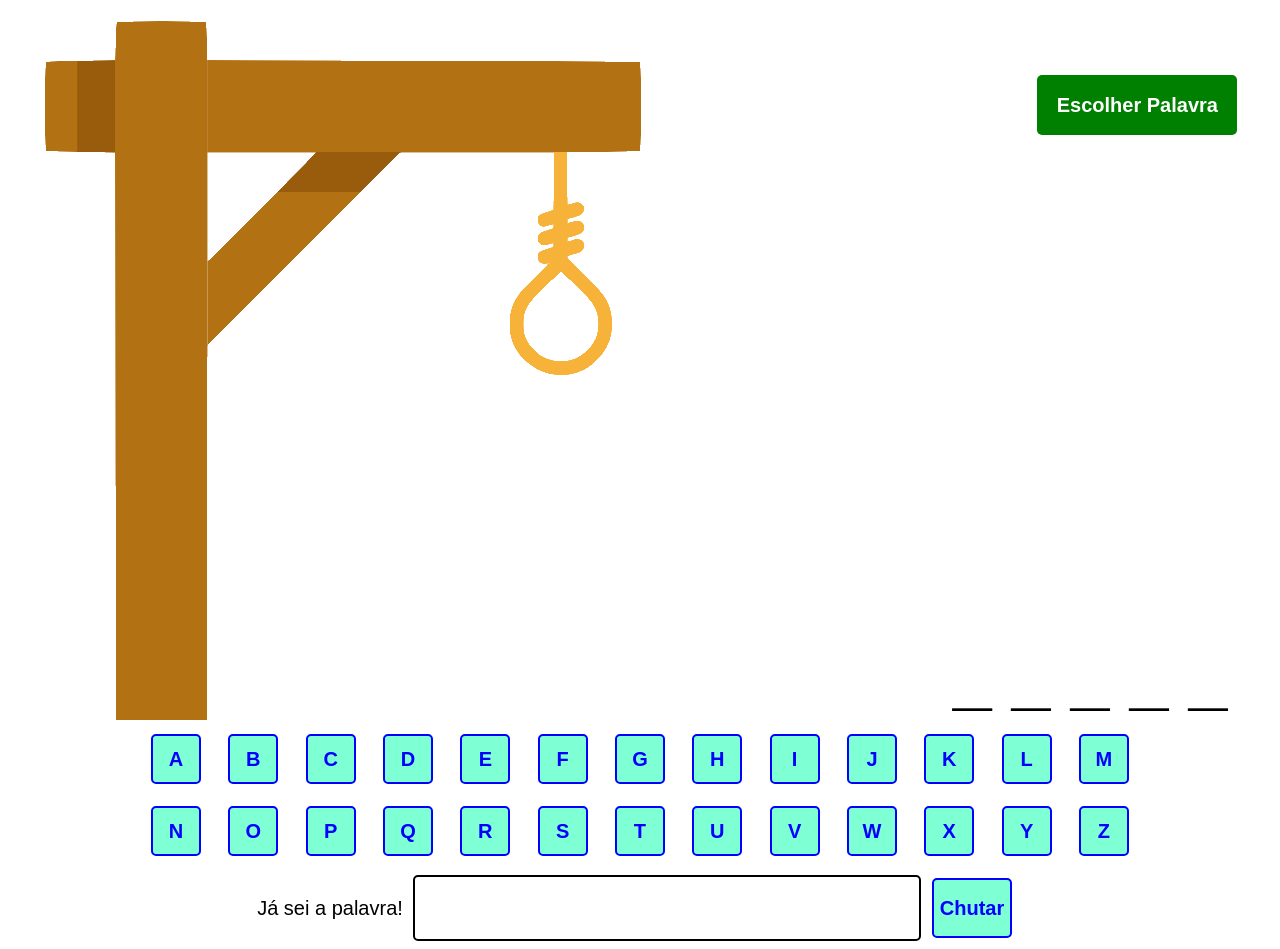
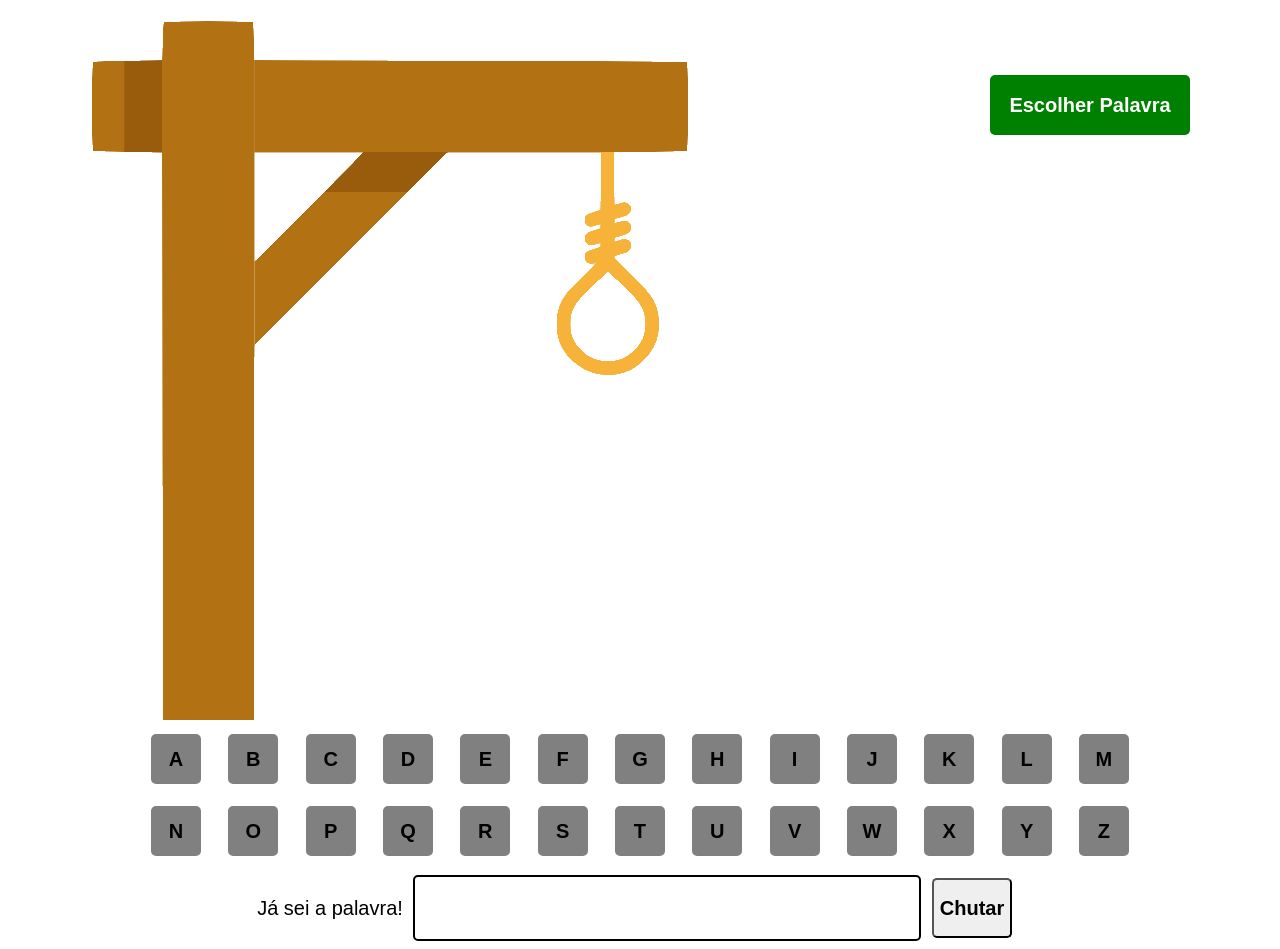
Before and after one commit to JoaoGMagri/-Driven-projeto8-jogoforca, a React app: page / in a window 1280 px wide. Built offline with nearby package versions, Linux system fonts and the light colour scheme.

Commit message:
Teclado funcional e verificação da palavra

```diff
--- a/public/css/style.css
+++ b/public/css/style.css
@@ -82,21 +82,33 @@ h1{
 
 }
 
-.blocoTeclado,
+.blocoTeclado-Habilitado,
+.blocoTeclado-Desabilitado,
 .chutar{
 
     width: 50px;
     height:50px;
-    margin: 11px;
-
-    background-color: aquamarine;
-
-    color: blue;
+    margin:11px;
     font-family: Arial, Helvetica, sans-serif;
     font-size: 20px;
     font-weight: bold;
+    border-radius: 5px;
+
+}
+
+.blocoTeclado-Habilitado{
+
+    background-color: aquamarine;
+    color: blue;
     border: 2px solid blue;
-    border-radius: 5px;
+
+}
+
+.blocoTeclado-Desabilitado{
+
+    background-color: gray;
+    color: black;
+    border: 2px solid gray;
 
 }
 
--- a/src/components/App.js
+++ b/src/components/App.js
@@ -1,10 +1,72 @@
+import React, { useState } from "react";
 import alfabeto from "./alfabeto"
-import BlocoTeclado from "./BlocoTeclado"
 import palavras from "./palavras";
 
 export default function () {
 
-    const arrayTeclado = alfabeto();
+    const [habilitado, setHabilitado] = useState([]);
+    const [palavraSelecionada, setPalavraSelecionada] = useState([])
+    const [palavraEscondida, setPalavraEscondida] = useState([])
+
+    /* console.log(palavras);
+    console.log(alfabeto); */
+    console.log(palavraSelecionada);
+
+    function comacarJogo() {
+        let array = []
+        for (let i=0; i<26; i++) {
+            array.push(i);
+        }
+        const array2 = [...habilitado, ...array];
+        setHabilitado(array2);
+
+        const indexPalavra= Math.floor(Math.random() * palavras.length)
+        setPalavraSelecionada(palavras[indexPalavra].split(""));
+
+
+        setPalavraEscondida(Array(palavras[indexPalavra].length).fill("_"));
+
+    }
+
+    function clicarBotão(index, letra) {
+
+        const novaLista = habilitado.filter( idx => idx !== index);
+        setHabilitado(novaLista);
+
+        comparaLetras(letra);
+
+    }
+
+    function comparaLetras(letra) {
+
+        let array = [];
+        let novoArray = palavraEscondida;
+
+        for (let i=0; i< palavraSelecionada.length; i++) {
+
+            if(letra === palavraSelecionada[i]) {
+                array.push(i);
+            }
+
+        }
+
+        for (let i=0; i<palavraSelecionada.length; i++) {
+            for (let j=0; j<array.length; j++) {
+
+                if( array[j] === i ) {
+
+                    novoArray[i] = letra;
+
+                }
+
+            }
+        }
+
+        setPalavraEscondida([...novoArray]);
+
+    }
+
+
     return (
         <div className="app">
             <div className="topo">
@@ -17,15 +79,18 @@ export default function () {
 
                 <div className="direita">
 
-                    <button className="botao" type="Escolher Palavra">Escolher Palavra</button>
+                    <button
+                        onClick={comacarJogo}
+                        className="botao"
+                        type="Escolher Palavra">
+
+                        Escolher Palavra
+
+                    </button>
 
                     <div className="palavraEscondida">
 
-                        <h1>_</h1>
-                        <h1>_</h1>
-                        <h1>_</h1>
-                        <h1>_</h1>
-                        <h1>_</h1>
+                        {palavraEscondida.map((item,i) => <h1 key={i}>{item}</h1>)}
 
                     </div>
 
@@ -35,7 +100,19 @@ export default function () {
 
             <div className="teclado">
 
-                {arrayTeclado.map((item, i) => <BlocoTeclado item={item} key={i}/>)}
+                {alfabeto.map((item, i) =>
+                    <button
+                        onClick={(() => clicarBotão(i, item))}
+                        className={
+                            habilitado.includes(i) ? (
+                                "blocoTeclado-Habilitado"
+                            ) : (
+                                "blocoTeclado-Desabilitado"
+                            )}
+                        disabled={false}
+                        key={i}>
+                        {item.toUpperCase()}
+                    </button>)}
 
             </div>
 
@@ -47,7 +124,7 @@ export default function () {
 
             </div>
 
-        </div>
+        </div >
 
     )
 
--- a/src/components/BlocoTeclado.js
+++ /dev/null
@@ -1,12 +0,0 @@
-import cliqueNoBloco from "./cliqueNoBloco";
-
-export default function BlocoTeclado(props) {
-
-    console.log(props);
-
-    return (
-
-        <button className="blocoTeclado" onClick={() => {cliqueNoBloco(props.item)}}>{props.item.toUpperCase()}</button>
-
-    )
-}
--- a/src/components/alfabeto.js
+++ b/src/components/alfabeto.js
@@ -1,7 +1,3 @@
-export default function Alfabeto() {
+const alfabeto = ["a", "b", "c", "d", "e", "f", "g", "h", "i", "j", "k", "l", "m", "n", "o", "p", "q", "r", "s", "t", "u", "v", "w", "x", "y", "z"];
 
-    const alfabeto = ["a", "b", "c", "d", "e", "f", "g", "h", "i", "j", "k", "l", "m", "n", "o", "p", "q", "r", "s", "t", "u", "v", "w", "x", "y", "z"];
-
-    return alfabeto;
-
-}
+export default alfabeto;
--- a/src/components/cliqueNoBloco.js
+++ /dev/null
@@ -1,5 +0,0 @@
-export default function cliqueNoBloco(x) {
-
-    console.log(x);
-
-}
--- a/src/components/palavras.js
+++ b/src/components/palavras.js
@@ -15,7 +15,7 @@ const palavras = [
     "ovo", "ostra", "obstetra", "oblíquo", "orangotango", "olhar", "óculos", "ortodoxo", "ouro", "ornamento",
     "pato", "polvo", "povoar", "pólvora", "palhaço", "paróqia", "pano", "princesa", "pizza", "patroa",
     "queijo", "quitanda", "quinta", "quantia", "quarentena", "quadrilha", "quaresma", "quartzo", "quebrar", "quarteirão",
-    "risada", "rio", "remar", "rato", "racional", "rainha", "radioatividade", "raiz", "raiva", "rachadura",
+    "risada", "rio", "remar", "rato", "racional", "rainha", "raiz", "raiva", "rachadura",
     "salada", "salamandra", "sacola", "siri", "sábado", "safanão", "sabre", "sucarose", "sabedoria", "sacerdote",
     "tatu", "tabacaria", "taberneiro", "tábua", "torrada", "três", "terço", "tamanho", "tatuagem", "trem",
     "uva", "uísque", "união", "universo", "unanimidade", "ubuntu", "universidade", "urso", "uivar", "unir",
@@ -24,4 +24,4 @@ const palavras = [
     "zebra", "zagueiro", "zero", "zoeira", "zodíaco", "zangão", "zepelim", "zinco", "zoológico", "zumbido"
 ]
 
-export default palavras
+export default palavras;
```
